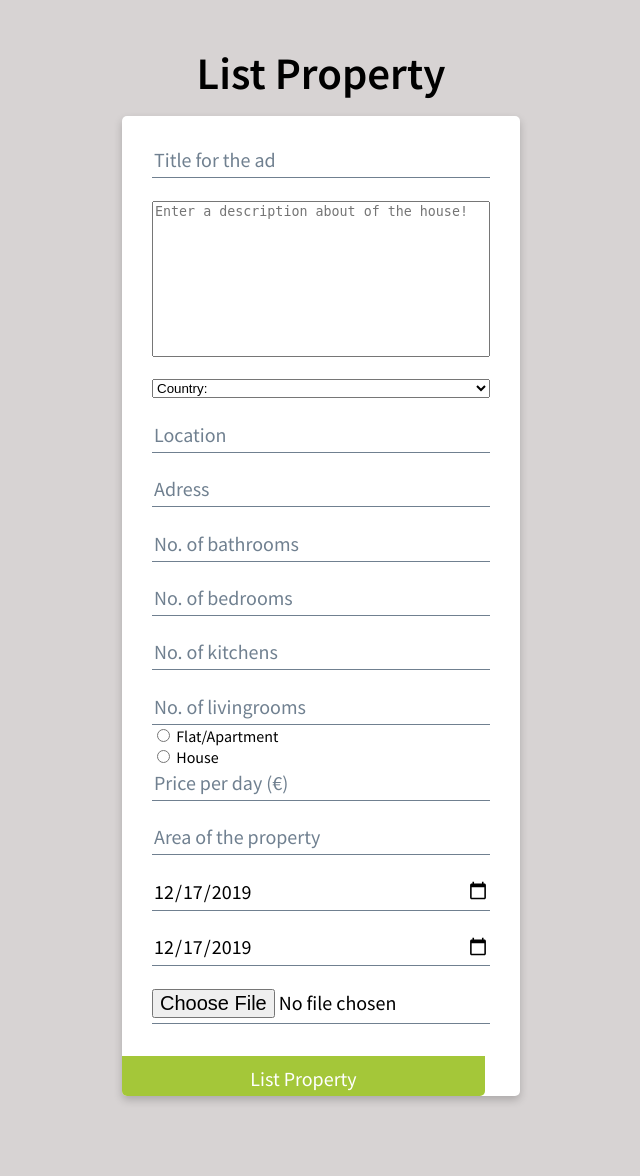
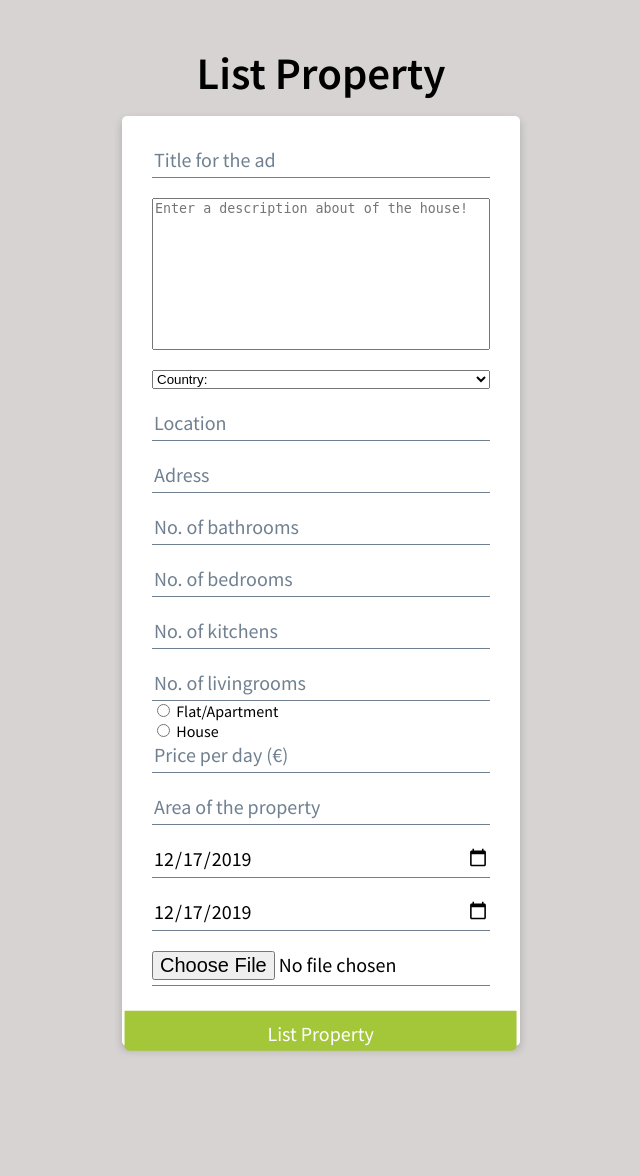
Before and after one commit to joaorenatopinto/FEUP-LTW1920-PROJ, a PHP site: page /list_property.php in a window 1280 px wide. Shown: the part 90-1266 px from the top of the page, without its empty margins (319-959 px from the left). After the commit the page ends 1142 px from the top, so only its background shows below. Run offline with PHP 8.4, Linux system fonts and the light colour scheme; the visitor is signed in with stand-in values (Sample User, id 1).

Commit message:
list property button style fixed

```diff
--- a/css/list_property.css
+++ b/css/list_property.css
@@ -24,7 +24,7 @@ body {
     justify-content: space-around;
     display: flex;
     background-color: white;
-    padding: 30px 30px 50px 30px;
+    padding: 30px 30px 0px 30px;
     border-radius: 5px;
     box-shadow: 0 4px 8px 0 rgba(0,0,0,0.2);
     height: 900px;
@@ -54,8 +54,8 @@ body {
     color: white;
     border-top: 30px;
     background-color: #a4c739;
-    position:absolute;
-    width: 363px;
+    position: relative;
+    width: 116%;
+    transform: translateX(-7%) translateY(12%);
     border-radius: 0px 0px 5px 5px;
-    transform: translateY(480px) translateX(-30px);
 }
```
